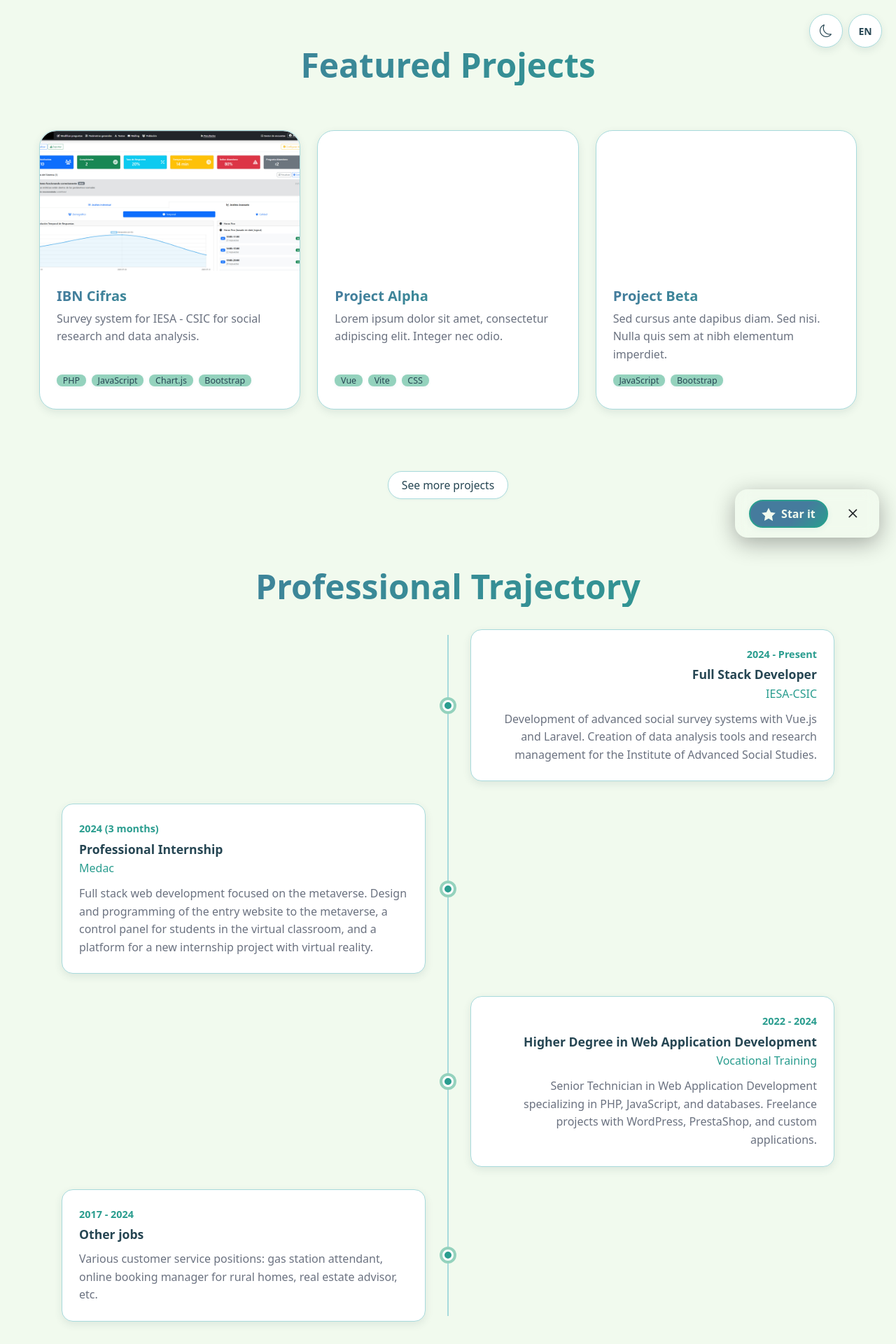
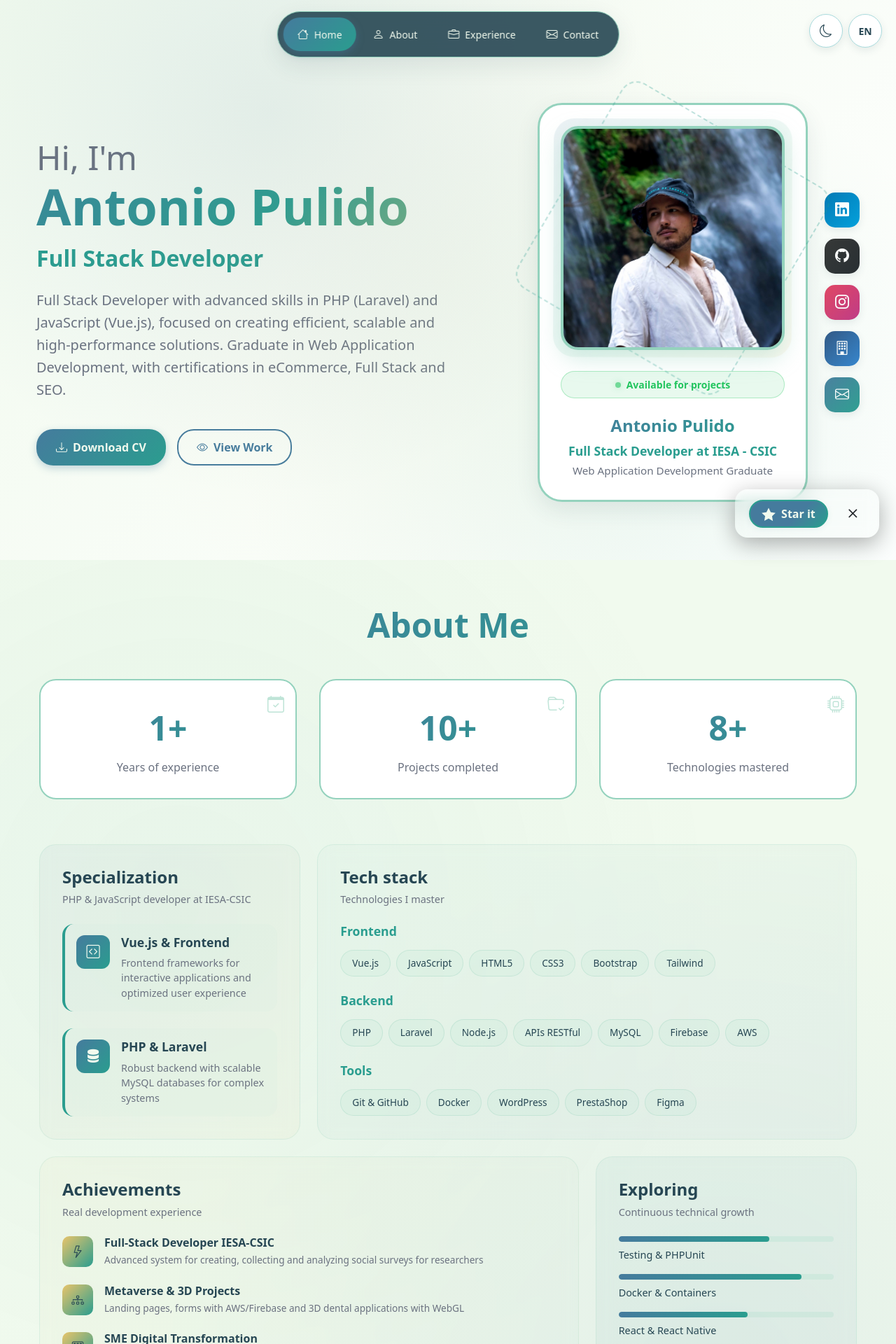
Before and after one commit to Letualtv/portfolio-bento-antonio-pulido, a Vue app: page / in a window 1280 px wide. Shown: the top 1920 px of the page at 70% size. Built offline with nearby package versions, Linux system fonts and the light colour scheme.

Commit message:
Encontrado fallo en contact o footer, descomentamos contact

```diff
--- a/src/App.vue
+++ b/src/App.vue
@@ -176,16 +176,16 @@ function dismissGithubStar() {
     <ThemeControls />
 
     <!-- Navegación Dynamic Island -->
-<!--     <DynamicNavigation
+<DynamicNavigation
       :activeSection="activeSection"
       @scroll-to-section="scrollToSection"
-    /> -->
+    />
 
     <!-- Secciones del portfolio -->
-<!--     <HeroSection @scroll-to-section="scrollToSection" />
-    <AboutSection @scroll-to-section="scrollToSection" /> -->
+ <HeroSection @scroll-to-section="scrollToSection" />
+    <AboutSection @scroll-to-section="scrollToSection" />
     <ExperienceSection @scroll-to-section="scrollToSection" />
-<!--     <ContactSection /> -->
+ <ContactSection />
 
     <!-- Footer -->
 <!--     <AppFooter /> -->
```
